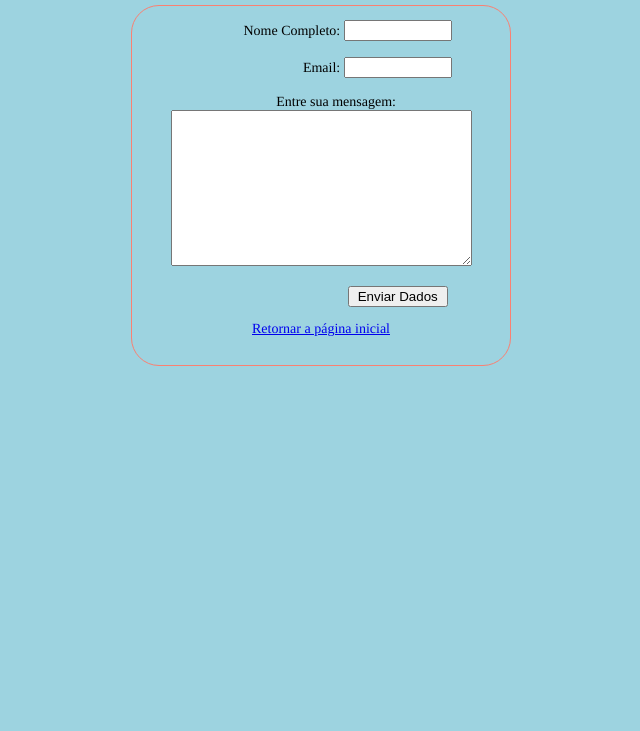
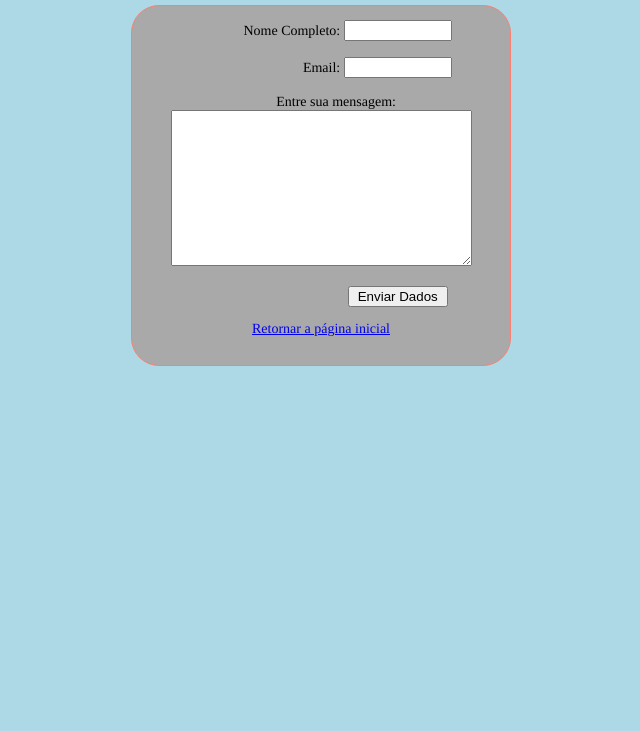
Before and after one commit to agcarvalho-eng/CSS_1, a plain HTML site: page Contato.html in a window 1280 px wide. Shown: the part 69-800 px from the top of the page, without its empty margins (319-959 px from the left). Drawn offline with Linux system fonts and the light colour scheme.

Commit message:
Mundando cor formulário

```diff
--- a/Contato.html
+++ b/Contato.html
@@ -9,7 +9,7 @@
 
     <style>
     body {
-        background-color: rgb(157, 211, 224);
+        background: lightblue;
 
     }
     form {
@@ -25,6 +25,7 @@
         font: 1em times;
         font-size: 14px;
         color: black;
+        background-color: darkgray;
     }
 
     ul {
```
